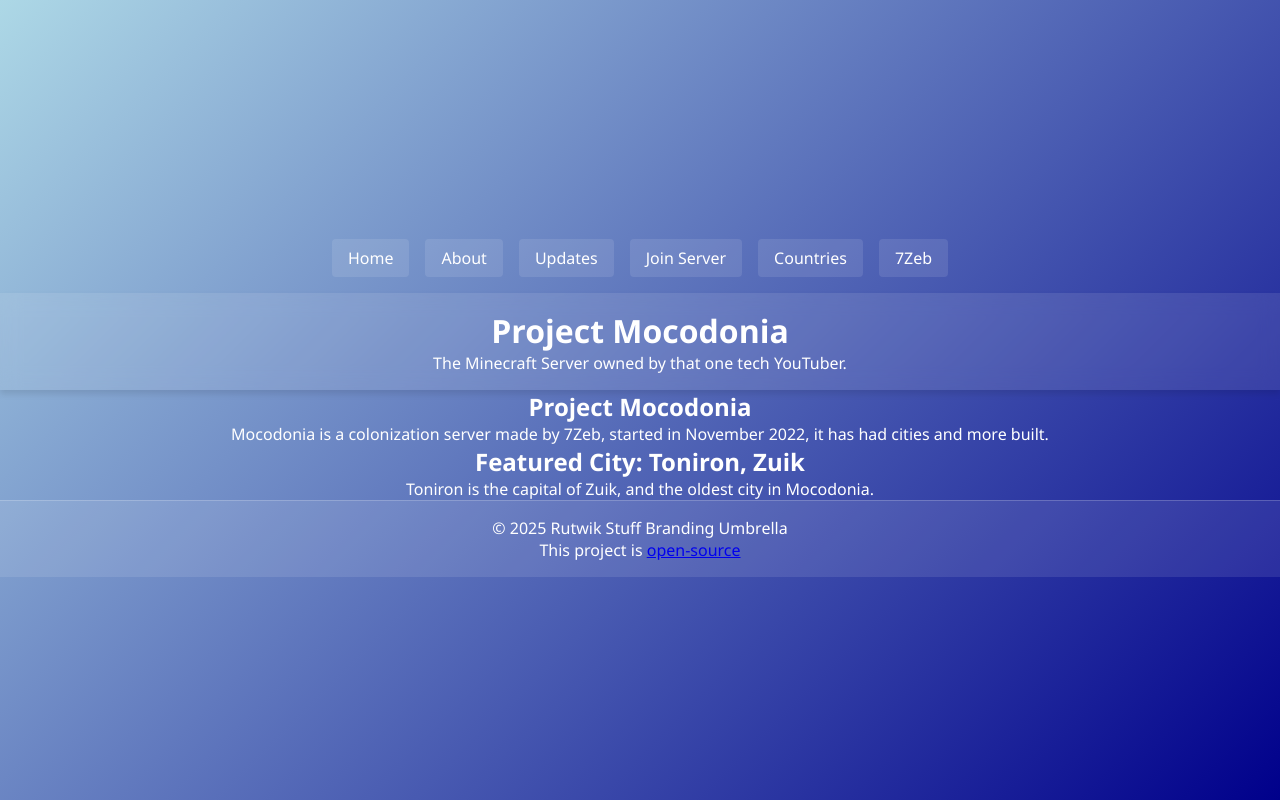
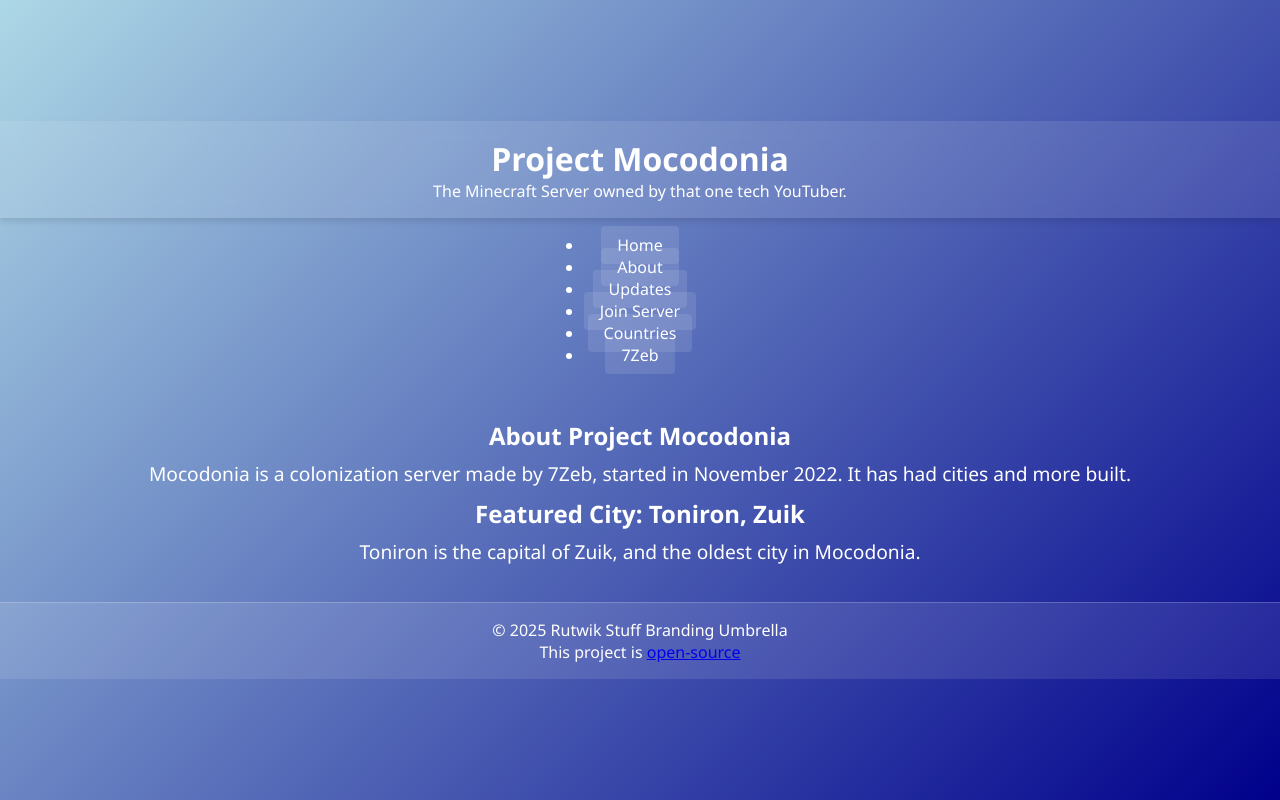
Before and after one commit to 7zeb/mocodonia, a plain HTML site: page index.html in a window 1280 px wide. Drawn offline with Linux system fonts and the light colour scheme.

Commit message:
hopefully fixed the HTML

```diff
--- a/index.html
+++ b/index.html
@@ -4,35 +4,41 @@
     <meta charset="UTF-8">
     <meta name="viewport" content="width=device-width, initial-scale=1.0">
     <title>Project Mocodonia</title>
-    <link rel="stylesheet" href="style.css"> <!-- External CSS file -->
+    <link rel="stylesheet" href="style.css"> <!-- Ensure this file path is correct -->
 </head>
 <body>
-    <!-- Navigation Bar -->
-    <nav>
-        <a href="/mocodonia/index.html">Home</a>
-        <a href="/mocodonia/about.html">About</a>
-        <a href="/mocodonia/updates.html">Updates</a>
-        <a href="/mocodonia/join.html">Join Server</a>
-        <a href="/mocodonia/countries">Countries</a>
-        <a href="/index.html">7Zeb</a>
-    </nav>
-
-    <!-- Main Content -->
+    <!-- Header Section -->
     <header>
         <h1>Project Mocodonia</h1>
         <p>The Minecraft Server owned by that one tech YouTuber.</p>
     </header>
 
-    <section id="about">
-        <h2>Project Mocodonia</h2>
-        <p>Mocodonia is a colonization server made by 7Zeb, started in November 2022, it has had cities and more built.</p>
-    </section>
+    <!-- Navigation Bar -->
+    <nav>
+        <ul>
+            <li><a href="/mocodonia/index.html">Home</a></li>
+            <li><a href="/mocodonia/about.html">About</a></li>
+            <li><a href="/mocodonia/updates.html">Updates</a></li>
+            <li><a href="/mocodonia/join.html">Join Server</a></li>
+            <li><a href="/mocodonia/countries">Countries</a></li>
+            <li><a href="/index.html">7Zeb</a></li>
+        </ul>
+    </nav>
 
+    <!-- Main Content -->
+    <main>
+        <!-- About Section -->
+        <section id="about">
+            <h2>About Project Mocodonia</h2>
+            <p>Mocodonia is a colonization server made by 7Zeb, started in November 2022. It has had cities and more built.</p>
+        </section>
 
-    <section id="features">
-        <h2>Featured City: Toniron, Zuik</h2>
-        <p>Toniron is the capital of Zuik, and the oldest city in Mocodonia.</p>
-    </section>
+        <!-- Featured City Section -->
+        <section id="features">
+            <h2>Featured City: Toniron, Zuik</h2>
+            <p>Toniron is the capital of Zuik, and the oldest city in Mocodonia.</p>
+        </section>
+    </main>
 
     <!-- Footer -->
     <footer>
```
